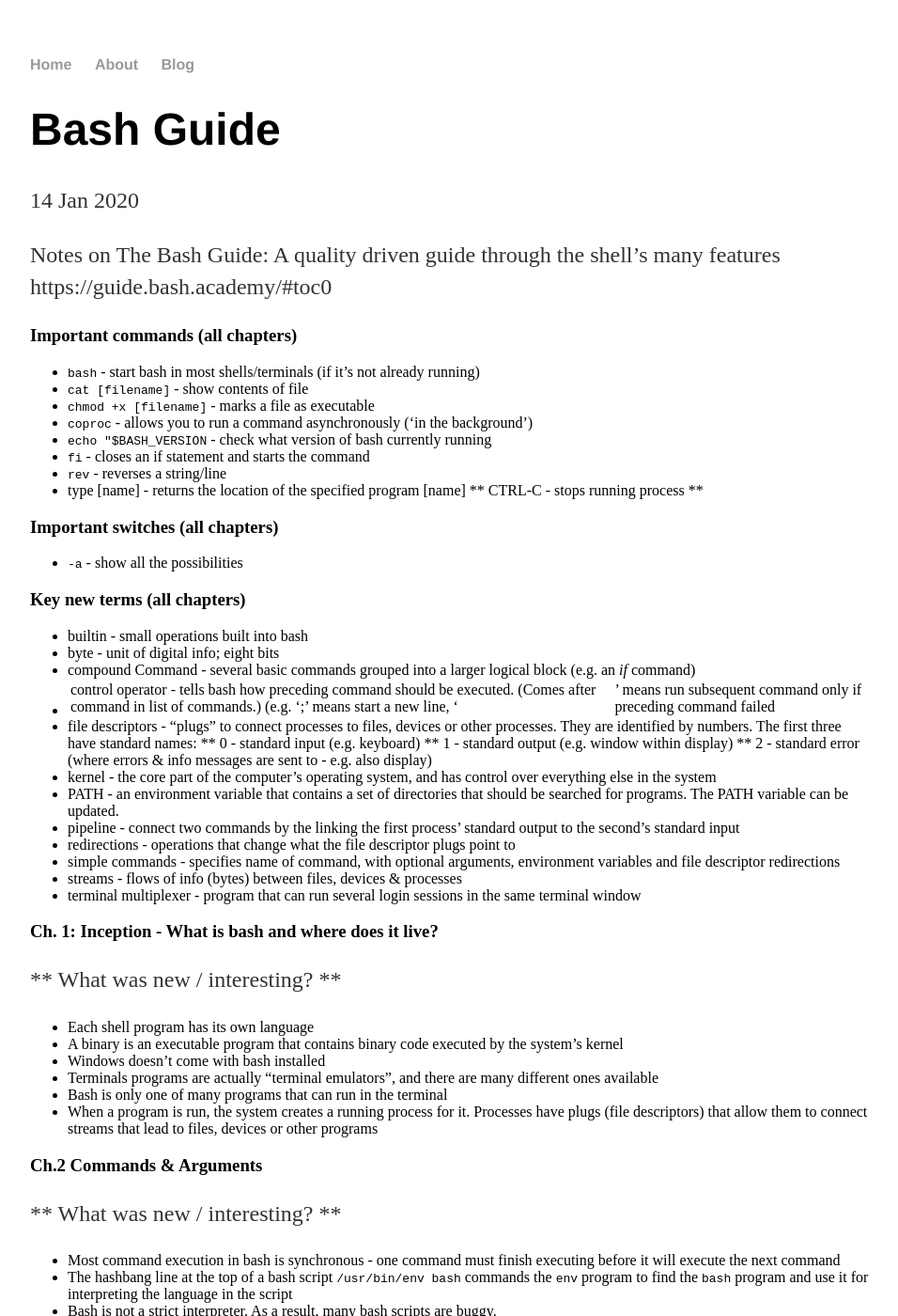
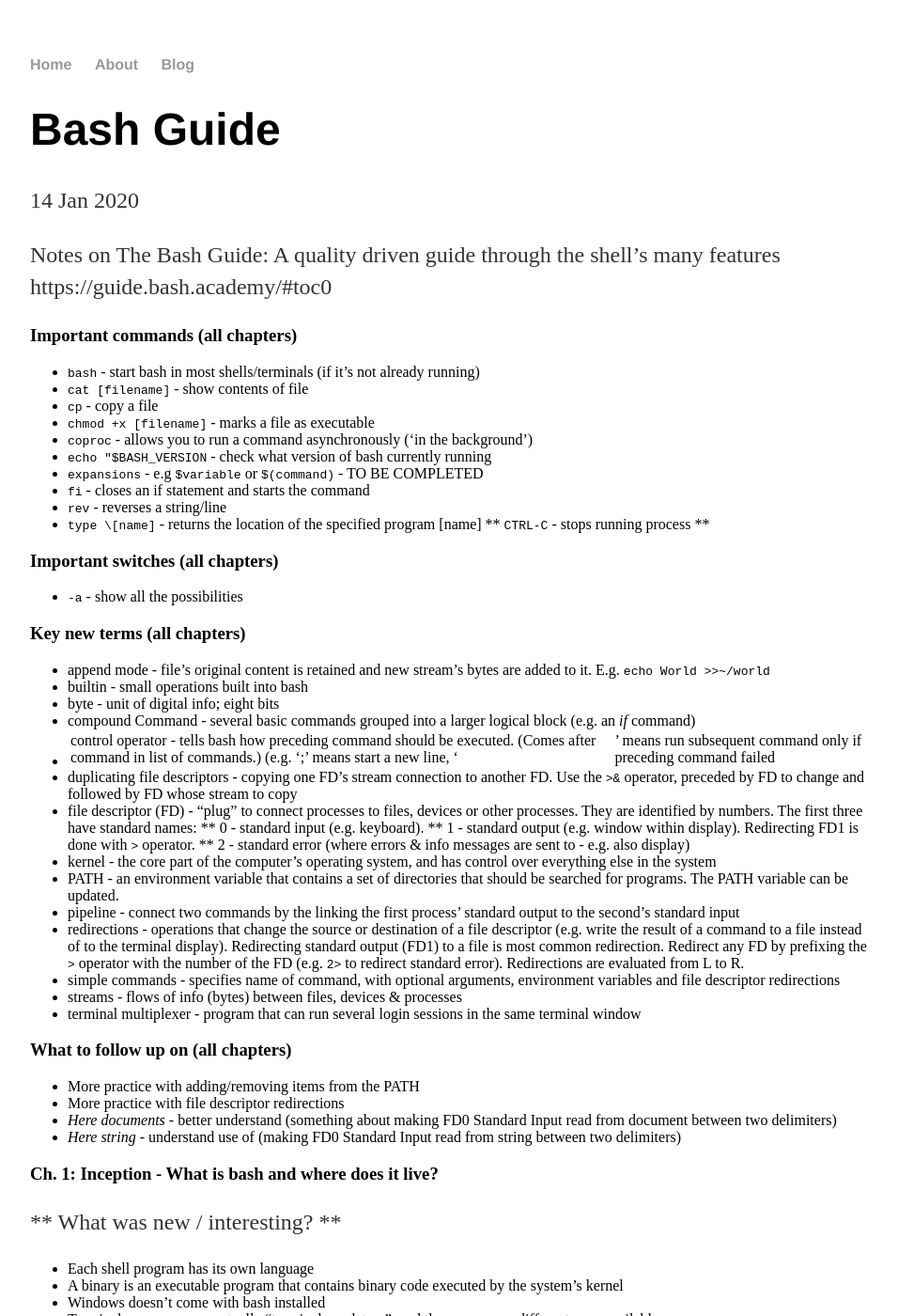
Before and after one commit to jchenj/jchenj.github.io, a Jekyll site: the page built from _posts/2020-01-14-bash-guide.md, in a window 1280 px wide and 1400 px high. Shown: the whole window at 94% size, without its empty margins (160-1116 px from the left). Built offline with Jekyll 4.4.1, drawn with Linux system fonts in a browser that asks for light colours; our own code applies the rules of GitHub Pages for plain Markdown files; some of the changed text lies outside the part shown.

Commit message:
Update 2020-01-14-bash-guide.md

```diff
--- a/_posts/2020-01-14-bash-guide.md
+++ b/_posts/2020-01-14-bash-guide.md
@@ -6,34 +6,43 @@ Notes on The Bash Guide: A quality driven guide through the shell's many feature
 ### Important commands (all chapters)
 * `bash` - start  bash in most shells/terminals (if it's not already running)
 * `cat [filename]` - show contents of file
+* `cp` - copy a file
 * `chmod +x [filename]` - marks a file as executable
 * `coproc` - allows you to run a command asynchronously ('in the background')
 * `echo "$BASH_VERSION` - check what version of bash currently running
+* `expansions` - e.g `$variable` or `$(command)` - TO BE COMPLETED
 * `fi` - closes an if statement and starts the command
 * `rev` - reverses a string/line
-* type \[name] - returns the location of the specified program \[name]
-** CTRL-C - stops running process **
+* `type \[name]` - returns the location of the specified program \[name]
+** `CTRL-C` - stops running process **
 
 ### Important switches (all chapters)
 * `-a` - show all the possibilities
 
 ### Key new terms (all chapters)
+* append mode - file's original content is retained and new stream's bytes are added to it. E.g. `echo World >>~/world`
 * builtin - small operations built into bash
 * byte - unit of digital info; eight bits
 * compound Command - several basic commands grouped into a larger logical block (e.g. an *if* command)
 * control operator - tells bash how preceding command should be executed. (Comes after command in list of commands.) (e.g. ';' means start a new line, '||' means run subsequent command only if preceding command failed
-* file descriptors - "plugs" to connect processes to files, devices or other processes. They are identified by numbers. The first
-three have standard names:
-** 0 - standard input (e.g. keyboard)
-** 1 - standard output (e.g. window within display)
+* duplicating file descriptors - copying one FD's stream connection to another FD. Use the `>&` operator, preceded by FD to change and followed by FD whose stream to copy
+* file descriptor (FD) - "plug" to connect processes to files, devices or other processes. They are identified by numbers. The first three have standard names:
+** 0 - standard input (e.g. keyboard).
+** 1 - standard output (e.g. window within display). Redirecting FD1 is done with `>` operator.
 ** 2 - standard error (where errors & info messages are sent to - e.g. also display)
 * kernel - the core part of the computer's operating system, and has control over everything else in the system
 * PATH - an environment variable that contains a set of directories that should be searched for programs. The PATH variable can be updated.
 * pipeline - connect two commands by the linking the first process' standard output to the second's standard input
-* redirections - operations that change what the file descriptor plugs point to
+* redirections - operations that change the source or destination of a file descriptor (e.g. write the result of a command to a file instead of to the terminal display). Redirecting standard output (FD1) to a file is most common redirection. Redirect any FD by prefixing the `>` operator with the number of the FD (e.g. `2>` to redirect standard error). Redirections are evaluated from L to R.
 * simple commands - specifies name of command, with optional arguments, environment variables and file descriptor redirections
 * streams - flows of info (bytes) between files, devices & processes
 * terminal multiplexer - program that can run several login sessions in the same terminal window
+
+### What to follow up on (all chapters)
+* More practice with adding/removing items from the PATH
+* More practice with file descriptor redirections
+* *Here documents* - better understand (something about making FD0 Standard Input read from document between two delimiters)
+* *Here string* - understand use of (making FD0 Standard Input read from string between two delimiters)
 
 ### Ch. 1: Inception - What is bash and where does it live?
 ** What was new / interesting? **
@@ -55,3 +64,11 @@ and use it for interpreting the language in the script
 * Braces (`[ ]`) join everything within them into a single compound command
 * For delaring functions in bash, the function name is followed by empty parens - e.g. exists()
 * Bash only does a `PATH` search on command names that don't contain a `/` character
+* Two ways to make characters literal: quotation marks (preferred) and escaping
+* Use double-quotes in args with expansions, single quotes everywhere else
+* QUOTING ISSUES ARE THE CAUSE OF MANY BASH PROBLEMS. IF THERE IS WHITESPACE OR A SYMBOL IN AN ARG, USE QUOTES AROUND IT!
+* To discard unwanted error messages, stream them to the `null` device - `2>/dev/null`
+* To send both output and error bytes to a file, need to make sure they're on the same stream by duplicating file descriptors
+
+### Ch. 3 - Variables & Expansions
+** What was new / interesting? **
```
